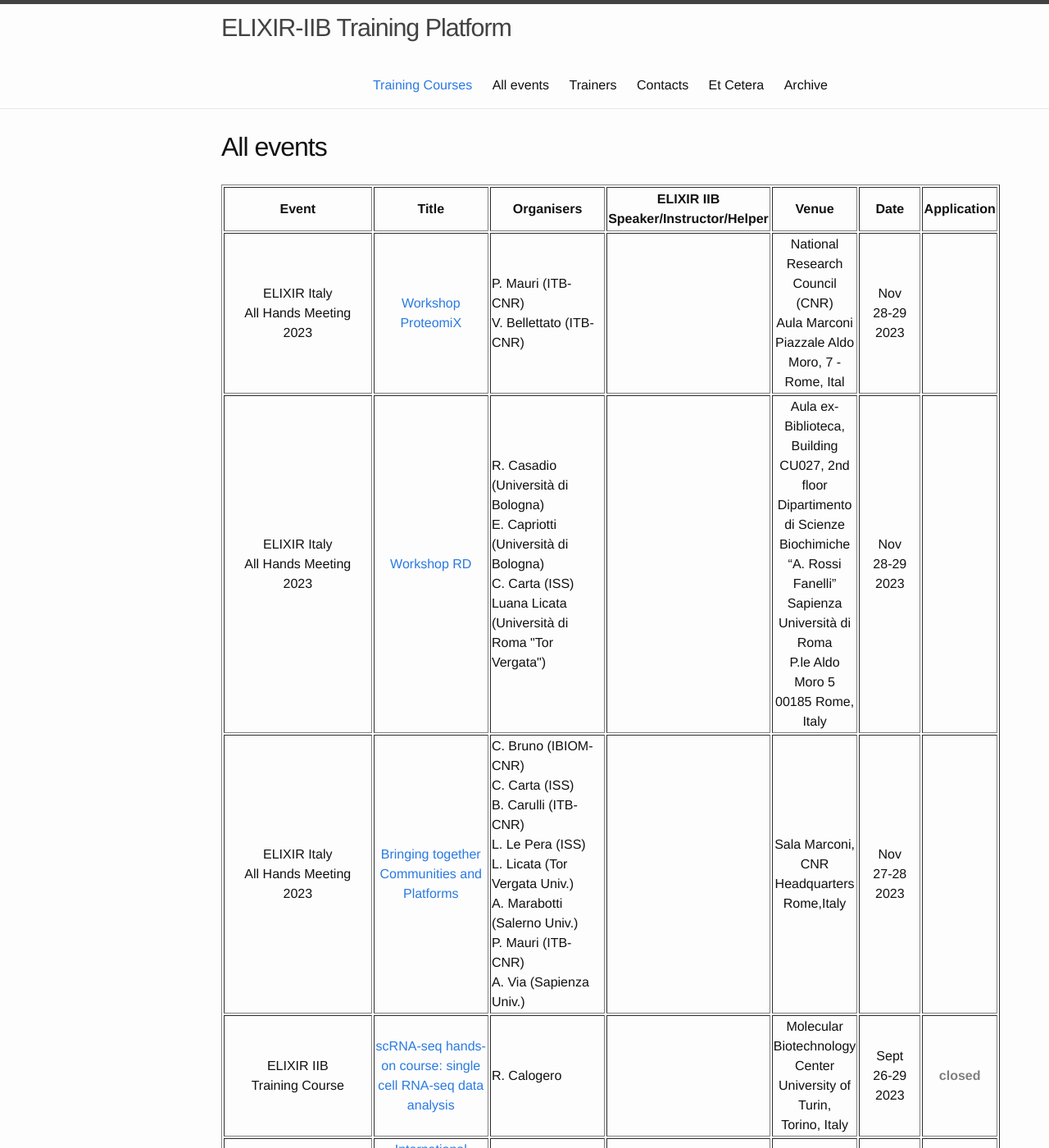
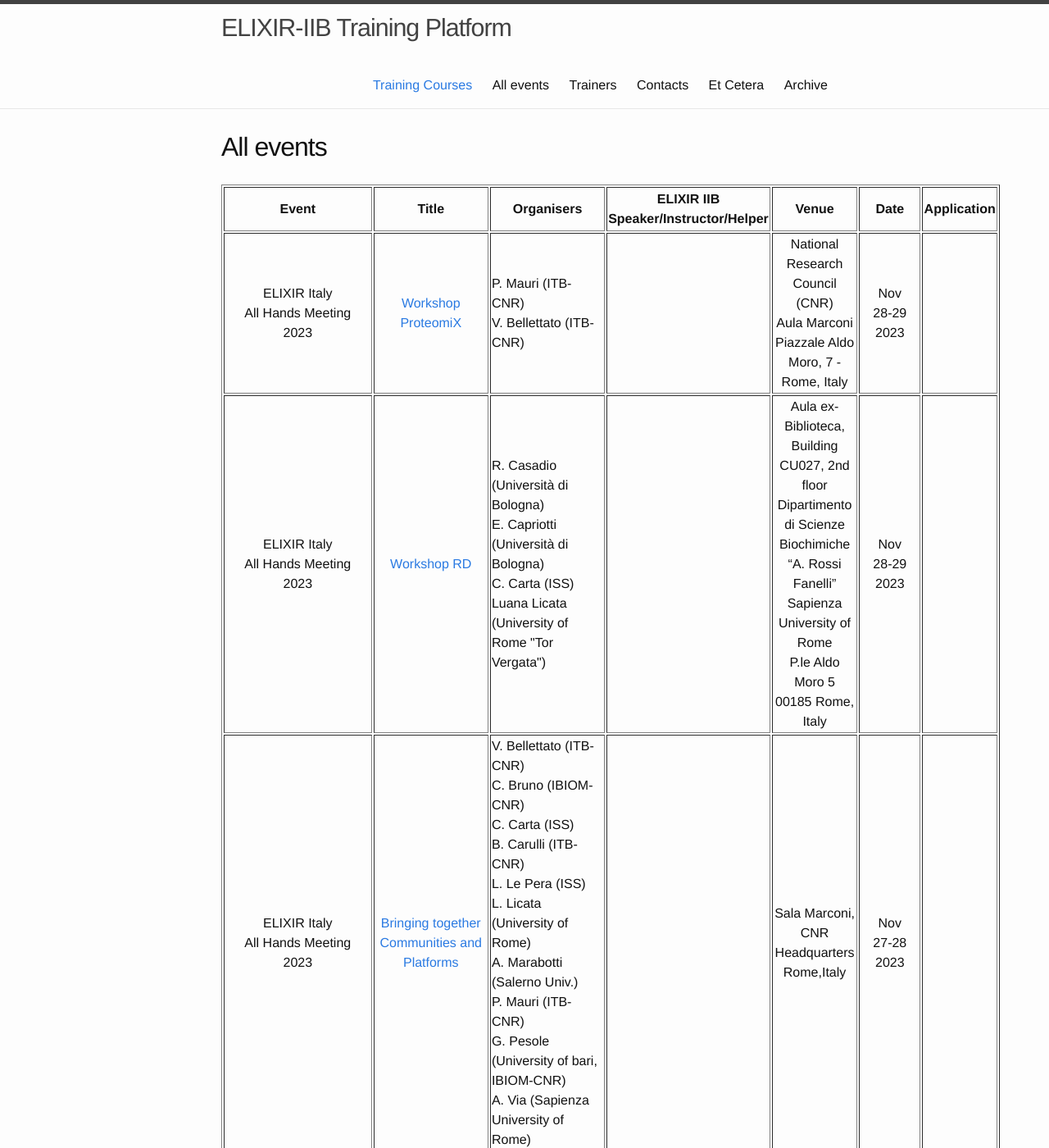
Before and after one commit to ELIXIR-IIB-training/website, a Jekyll site: the page built from _pages/01-all_events.md, in a window 1280 px wide and 1400 px high. Shown: the whole window at 82% size. Built offline with Jekyll 4.4.1, drawn with Linux system fonts in a browser that asks for light colours.

Commit message:
Update 01-all_events.md

```diff
--- a/_pages/01-all_events.md
+++ b/_pages/01-all_events.md
@@ -22,16 +22,16 @@ permalink: /all_events/
    <td height="50" width="220" align="center"><a href="https://elixir-iib-training.github.io/website/2023/11/28/ProteomiX.html">Workshop ProteomiX</a></td>
    <td height="50" width="150">P. Mauri (ITB-CNR) <br>V. Bellettato (ITB-CNR) <br></td>
    <td height="50" width="150"></td>
-   <td height="50" align="center">National Research Council (CNR) <br>Aula Marconi Piazzale Aldo Moro, 7 - Rome, Ital<br></td>
+   <td height="50" align="center">National Research Council (CNR) <br>Aula Marconi Piazzale Aldo Moro, 7 - Rome, Italy<br></td>
    <td height="50" width="75" align="center">Nov<br>28-29<br>2023</td>
    <td height="50" align="center"><font color="grey"><b></b></font></td>
 </tr>
 <tr>
    <td height="50" align="center">ELIXIR Italy <br> All Hands Meeting <br>2023<br></td>
    <td height="50" width="220" align="center"><a href="https://elixir-iib-training.github.io/website/2023/11/28/Workshop_RD.html">Workshop RD</a></td>
-   <td height="50" width="150">R. Casadio (Università di Bologna)<br>E. Capriotti (Università di Bologna)<br>C. Carta (ISS)<br>Luana Licata (Università di Roma "Tor Vergata")<br></td>
+   <td height="50" width="150">R. Casadio (Università di Bologna)<br>E. Capriotti (Università di Bologna)<br>C. Carta (ISS)<br>Luana Licata (University of Rome "Tor Vergata")<br></td>
    <td height="50" width="150"></td>
-   <td height="50" align="center">Aula ex-Biblioteca, Building CU027, 2nd floor<br>Dipartimento di Scienze Biochimiche “A. Rossi Fanelli”<br>Sapienza Università di Roma<br>P.le Aldo Moro 5  <br>00185 Rome, Italy<br></td>
+   <td height="50" align="center">Aula ex-Biblioteca, Building CU027, 2nd floor<br>Dipartimento di Scienze Biochimiche “A. Rossi Fanelli”<br>Sapienza University of Rome<br>P.le Aldo Moro 5  <br>00185 Rome, Italy<br></td>
    <td height="50" width="75" align="center">Nov<br>28-29<br>2023</td>
    <td height="50" align="center"><font color="grey"><b></b></font></td>
 </tr>
@@ -42,7 +42,7 @@ permalink: /all_events/
 <tr>
    <td height="50" align="center">ELIXIR Italy <br> All Hands Meeting <br>2023<br></td>
    <td height="50" width="220" align="center"><a href= "https://elixir-iib-training.github.io/website/2023/11/27/All_Hands_2023.html">Bringing together Communities and Platforms</a></td>
-   <td height="50" width="150">C. Bruno (IBIOM-CNR) <br>C. Carta (ISS) <br>B. Carulli (ITB-CNR)<br>L. Le Pera (ISS)<br>L. Licata (Tor Vergata Univ.)<br>A. Marabotti (Salerno Univ.)<br>P. Mauri (ITB-CNR)<br>A. Via (Sapienza Univ.)<br></td>
+   <td height="50" width="150">V. Bellettato (ITB-CNR) <br> C. Bruno (IBIOM-CNR) <br> C. Carta (ISS) <br>B. Carulli (ITB-CNR)<br>L. Le Pera (ISS)<br>L. Licata (University of Rome)<br>A. Marabotti (Salerno Univ.)<br>P. Mauri (ITB-CNR)<br>G. Pesole (University of bari, IBIOM-CNR)<br>A. Via (Sapienza University of Rome)<br></td>
    <td height="50" width="150"></td>
    <td height="50" align="center">Sala Marconi, CNR Headquarters <br>Rome,Italy</td>
    <td height="50" width="75" align="center">Nov<br>27-28<br>2023</td>
```
